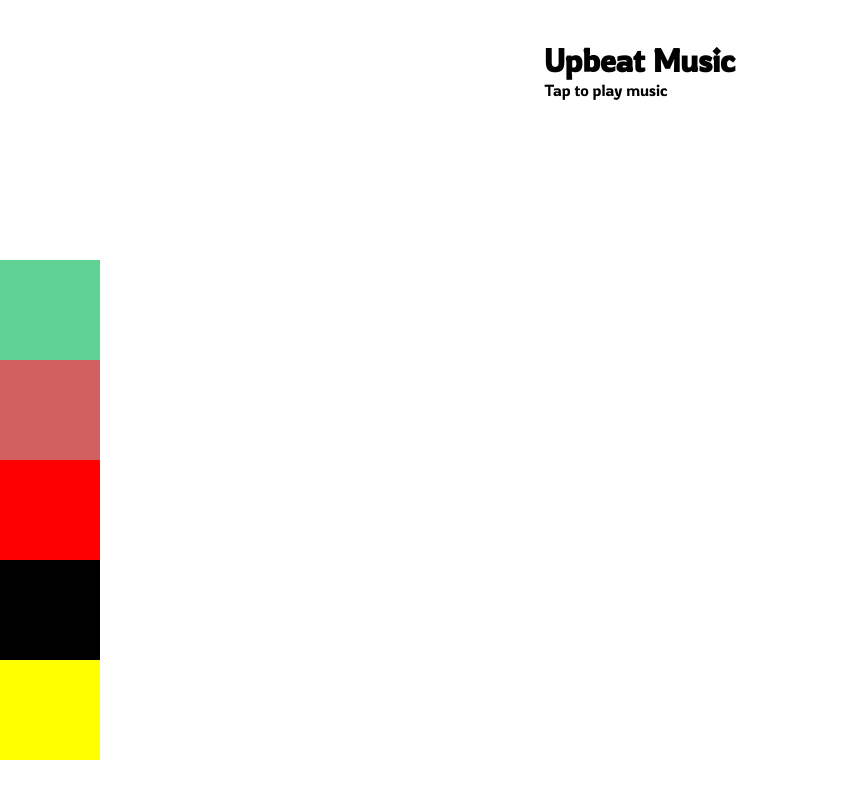
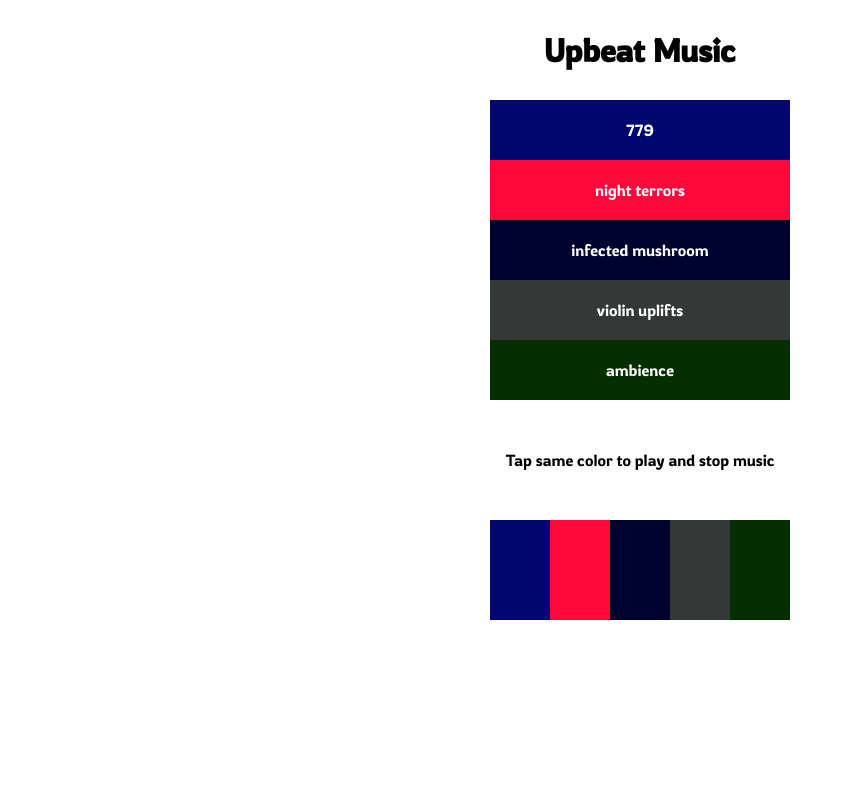
Before and after one commit to Elizabet-codes/test-player, a plain HTML site: page index.html in a window 1280 px wide. Shown: the whole page, without its empty margins (0-853 px from the left). Drawn offline with Linux system fonts and the light colour scheme.

Commit message:
first commit

```diff
--- a/index.css
+++ b/index.css
@@ -10,6 +10,16 @@ body{
     box-sizing:border-box;
 }
 
+header{
+    padding:30px;
+}
+.visual p{
+    padding:10px;
+}
+
+.tap{
+    padding:50px;
+}
 .app{
     height:100vh;
     display:flex;
@@ -19,34 +29,38 @@ body{
 }
 
 .pads{
-
-    width:100%;
+ display:flex;
+    height:100%;
 }
 
 .pads>div{
     height:100px;
-    width:100px;
+    width:60px;
+
 }
 
+
+
+
 .pad1{
-    background:#60d394;
+    background:#02066F;
 
 }
 
 .pad2{
-    background:#d36060;
+    background:#FF073A;
 }
 
 .pad3{
-    background:red;
+    background:#00022E;
 }
 
 .pad4{
-    background:black;
+    background:#343837;
 }
 
 .pad5{
-    background:yellow;
+    background:#062E03;
 }
 
 @keyframes jump{
@@ -64,12 +78,38 @@ body{
         left:80%;
     }
 }
-
+.visual{
+    text-align: center;
+    width: 300px;
+}
 .visual>div{
     position:absolute;
-    height:50px;
-    width:50px;
+    height:20px;
+    width:20px;
     border-radius:50%;
     bottom:0;
     z-index:-1;
 }
+
+
+
+.play{
+    background:red;
+}
+
+.active{
+    background:rgb(214, 196, 196);
+    border:1px solid white;
+    animation:rotate 1s ease-in infinite;
+
+}
+
+@keyframes rotate{
+    0%{
+        transform:rotate(57deg);
+
+    }
+    50%{
+        transform: rotate(102deg) scale(1.4);
+    }
+}
--- a/index.html
+++ b/index.html
@@ -11,10 +11,14 @@
    <div class="app">
     <header>
         <h1>Upbeat Music</h1>
-        <p>Tap to play music</p>
+
+
     </header>
     <div class="visual"></div>
+
+    <p class="tap">Tap same color to play and stop music</p>
         <div class="pads">
+
             <div class="pad1">
                 <audio class="sound" src="./sounds/779.mp3"></audio>
             </div>
--- a/index.js
+++ b/index.js
@@ -2,42 +2,94 @@ window.addEventListener("load", () => {
   const sounds = document.querySelectorAll(".sound");
   const pads = document.querySelectorAll(".pads div");
 
-  const visual=document.querySelector('.visual');
+  const visual = document.querySelector(".visual");
 
-  //get the sounds
+  const titles = [
+    {
+      title: "779",
+      color: "#02066F",
+    },
+    {
+      title: "night terrors",
+      color: " #FF073A",
+    },
+    {
+      title: "infected mushroom",
+      color: " #00022E",
+    },
+    {
+      title: "violin uplifts",
+      color: "#343837",
+    },
+    {
+      title: "ambience",
+      color: "#062E03",
+    },
+  ];
 
-  const colors=[
+  titles.forEach(createTitle);
 
-    '#60d394',
-   " #d36060",
-   "red",
-    "black",
-   "yellow"
-  ]
+  function createTitle(item, index) {
+    const titleDisplayed = document.createElement("p");
+
+    const { title, color } = item;
+
+    titleDisplayed.innerHTML = `
+  <p>${title}</p>
+
+
+  `;
+  titleDisplayed.style.backgroundColor=color;
+  titleDisplayed.style.color='white';
+
+    visual.appendChild(titleDisplayed);
+  }
+
+  // Play song
+  function playSong(index) {
+
+
+
+    const bubble=document.createElement('div');
+
+    visual.classList.add("play");
+    visual.appendChild(bubble);
+
+    bubble.style.backgroundColor='orange';
+
+    bubble.style.animation=`jump 1s ease`;
+    bubble.addEventListener('animationend', function(){
+      visual.removeChild(this);
+
+  })
+    sounds[index].play();
+
+  }
+  //
+  function pauseSong(index) {
+    visual.classList.remove("play");
+
+    sounds[index].pause();
+  }
 
   pads.forEach((pad, index) => {
     pad.addEventListener("click", function () {
+      pad.classList.add('active');
+      setTimeout(() => pad.classList.remove('active'), 2000);
 
 
-        sounds[index].currentTime=0;
-        sounds[index].play();
+      const isPlaying = visual.classList.contains("play");
+
+      if (isPlaying) {
+        pauseSong(index);
+
+      } else {
+        playSong(index);
 
 
-
-        createBubbles(index);
-
+      }
     });
   });
 
-  //create a func that makes bubbles
 
-  const createBubbles=(index)=>{
-      const bubble=document.createElement('div');
-      visual.appendChild(bubble);
-      bubble.style.backgroundColor=colors[index];
-      bubble.style.animation=`jump 1s ease`;
-      bubble.addEventListener('animationend', function(){
-          visual.removeChild(this);
-      })
-  }
 });
```
